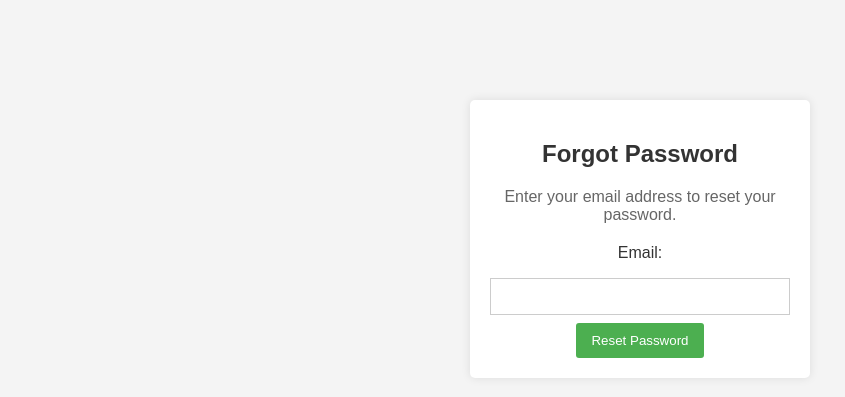
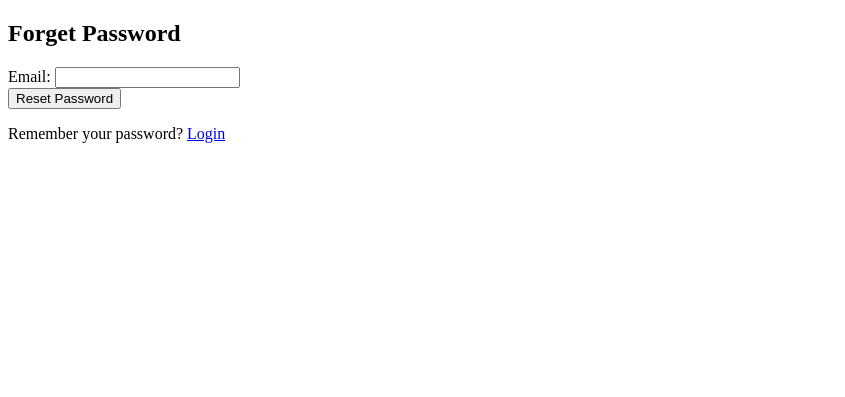
Before and after one commit to Kalyanstudent/KADEY, a PHP site: page /forgot_password.php in a window 1280 px wide. Shown: the top 397 px of the page, without its empty margins (0-845 px from the left). Run offline with PHP 8.4, Linux system fonts and the light colour scheme.

Commit message:
Update forgot_password.php

```diff
--- a/forgot_password.php
+++ b/forgot_password.php
@@ -1,5 +1,19 @@
-<?php include("connection_db.php");
-session_start();
+<?php
+include('connection_db.php');
+
+if ($_SERVER['REQUEST_METHOD'] == 'POST') {
+    $email = $_POST['email'];
+
+    $sql = "SELECT * FROM users WHERE email = '$email'";
+    $result = $conn->query($sql);
+
+    if ($result->num_rows == 1) {
+        // Implement password reset logic (send email or redirect to a reset page)
+        echo "Password reset instructions sent to your email!";
+    } else {
+        $error = "Email not found";
+    }
+}
 ?>
 
 <!DOCTYPE html>
@@ -7,78 +21,18 @@ session_start();
 <head>
     <meta charset="UTF-8">
     <meta name="viewport" content="width=device-width, initial-scale=1.0">
-    <title>Forgot Password</title>
-    <style>
-        /* Your styling for the forgot password page... */
-
-        body {
-            font-family: Arial, sans-serif;
-            background-color: #f4f4f4;
-            text-align: center;
-            margin: 0;
-            padding: 0;
-        }
-
-        .forgot-password-container {
-            width: 300px;
-            margin: 100px auto;
-            background-color: #fff;
-            padding: 20px;
-            border-radius: 5px;
-            box-shadow: 0 0 10px rgba(0, 0, 0, 0.1);
-        }
-
-        h2 {
-            color: #333;
-        }
-
-        p {
-            color: #666;
-            margin-bottom: 20px;
-        }
-
-        label {
-            display: block;
-            margin-bottom: 8px;
-            color: #333;
-        }
-
-        input[type="email"] {
-            width: 100%;
-            padding: 10px;
-            margin: 8px 0;
-            display: inline-block;
-            border: 1px solid #ccc;
-            box-sizing: border-box;
-        }
-
-        input[type="submit"] {
-            background-color: #4caf50;
-            color: #fff;
-            padding: 10px 15px;
-            border: none;
-            border-radius: 3px;
-            cursor: pointer;
-        }
-
-        input[type="submit"]:hover {
-            background-color: #45a049;
-        }
-
-    </style>
+    <title>Forget Password</title>
 </head>
 <body>
+    <h2>Forget Password</h2>
+    <form action="" method="post">
+        <label for="email">Email:</label>
+        <input type="email" id="email" name="email" required><br>
 
-    <div class="forgot-password-container">
-        <h2>Forgot Password</h2>
-        <p>Enter your email address to reset your password.</p>
-        <form action="#" method="post">
-            <label for="email">Email:</label>
-            <input type="email" id="email" name="email" required>
+        <input type="submit" value="Reset Password">
+    </form>
+    <?php if(isset($error)) { echo $error; } ?>
 
-            <input type="submit" value="Reset Password">
-        </form>
-    </div>
-
+    <p>Remember your password? <a href="login.php">Login</a></p>
 </body>
 </html>
```
